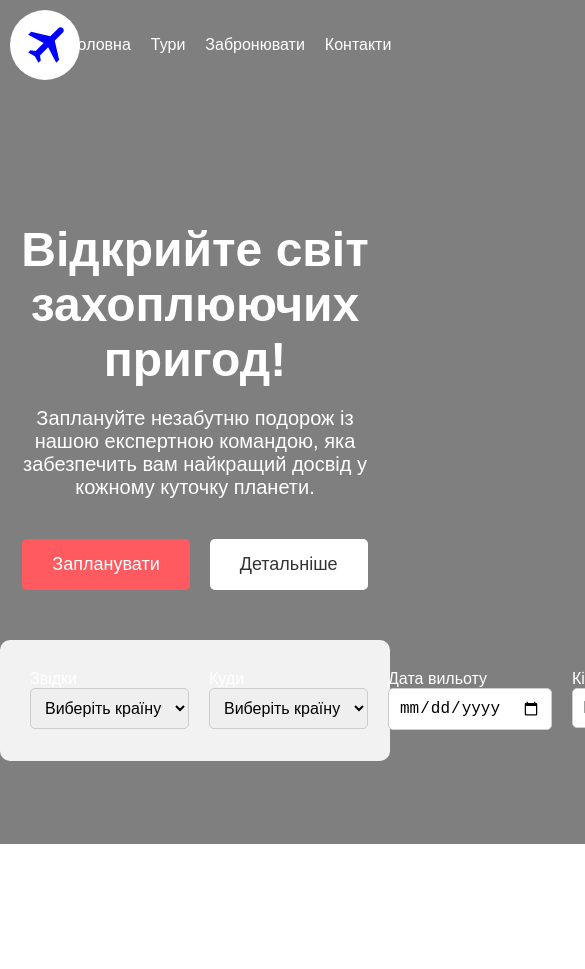
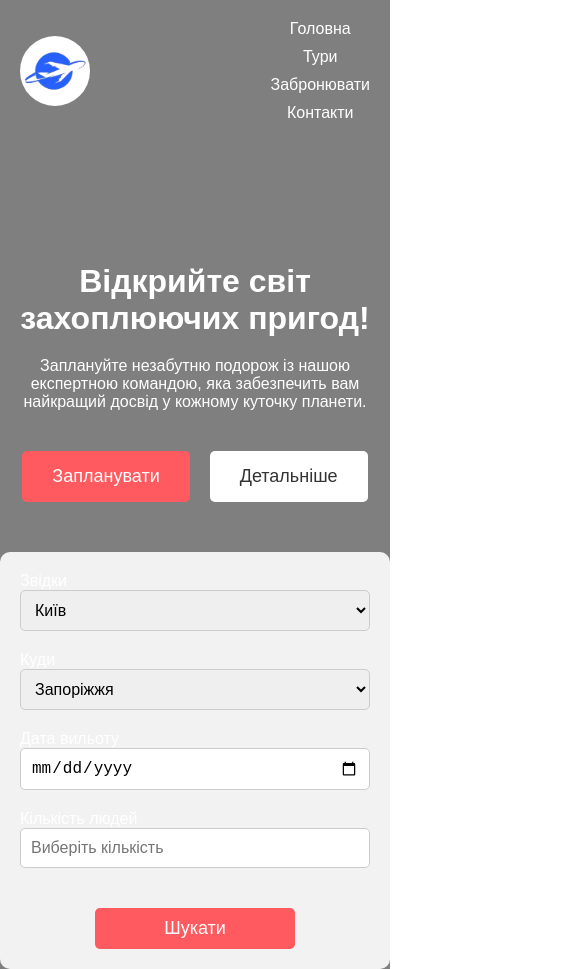
Before and after one commit to MakarKolesnyk/maket-saita, a plain HTML site: page index.html in a window 390 px wide. Shown: the top 969 px of the page, 585 px wide, since content can reach past the window. Before the commit the page ends 844 px from the top, so only its background shows below. Drawn offline with Linux system fonts and the light colour scheme.

Commit message:
do page adaptive

```diff
--- a/index.html
+++ b/index.html
@@ -9,7 +9,7 @@
 <body>
     <header>
         <div class="logo">
-            <img src="./assets/icons/airplane.svg" alt="Логотип" width="50">
+            <img src="./assets/icons/logo.png" alt="Логотип">
         </div>
         <nav>
             <a href="#">Головна</a>
@@ -32,15 +32,17 @@
         <div class="field">
             <label for="from">Звідки</label>
             <select id="from">
-                <option>Виберіть країну</option>
-                <!-- Додати країни -->
+                <option>Київ</option>
+                <option>Львів</option>
+                <option>Одеса</option>
             </select>
         </div>
         <div class="field">
             <label for="to">Куди</label>
             <select id="to">
-                <option>Виберіть країну</option>
-                <!-- Додати країни -->
+                <option>Запоріжжя</option>
+                <option>Харків</option>
+                <option>Дніпро</option>
             </select>
         </div>
         <div class="field">
@@ -51,7 +53,9 @@
             <label for="people">Кількість людей</label>
             <input type="number" id="people" placeholder="Виберіть кількість">
         </div>
-        <button>Шукати</button>
+        <button id="search-button">Шукати</button>
     </section>
+
+    <script src="script.js"></script>
 </body>
 </html>
--- /dev/null
+++ b/script.js
@@ -0,0 +1,12 @@
+document.getElementById('search-button').addEventListener('click', function() {
+    const from = document.getElementById('from').value;
+    const to = document.getElementById('to').value;
+    const date = document.getElementById('date').value;
+    const people = document.getElementById('people').value;
+
+    if (from && to && date && people) {
+        alert(`З ${from} до ${to} на ${date} для ${people} людей є більше 5 варіантів подорожей.`);
+    } else {
+        alert('Будь ласка, заповніть всі поля.');
+    }
+});
--- a/style.css
+++ b/style.css
@@ -28,29 +28,15 @@ header a {
     align-items: center;
     gap: 10px;
     position: relative;
+    width: 70px;
+    height: 70px;
+    background-color: white;
+    border-radius: 50%;
+    justify-content: center;
 }
 
 .logo img {
-    width: 50px;
-    position: relative;
-    z-index: 2;
-}
-
-.logo::before {
-    content: "";
-    position: absolute;
-    width: 70px;
-    height: 70px;
-    background: white;
-    border-radius: 50%;
-    z-index: 1;
-    left: -10px;
-    top: -10px;
-}
-
-.logo span {
-    font-size: 20px;
-    font-weight: bold;
+    width: 150px;
 }
 
 .main-content {
@@ -100,13 +86,16 @@ header a {
     margin: -50px auto 0;
     max-width: 1200px;
     display: flex;
-    justify-content: space-around;
+    flex-wrap: wrap;
+    justify-content: center;
     gap: 20px;
 }
 
 .search-section .field {
     display: flex;
     flex-direction: column;
+    width: 100%;
+    max-width: 300px;
 }
 
 .search-section select, .search-section input {
@@ -125,4 +114,30 @@ header a {
     font-size: 18px;
     cursor: pointer;
     margin-top: 20px;
+    width: 100%;
+    max-width: 200px;
 }
+
+@media (max-width: 768px) {
+    .main-content h1 {
+        font-size: 32px;
+    }
+
+    .main-content p {
+        font-size: 16px;
+    }
+
+    .search-section {
+        padding: 20px;
+    }
+
+    .search-section .field {
+        max-width: 100%;
+    }
+
+    header nav {
+        flex-direction: column;
+        align-items: center;
+        gap: 10px;
+    }
+}
```
Also changed, not shown: assets/icons/logo.jpg (deleted), assets/icons/logo.png (added).
